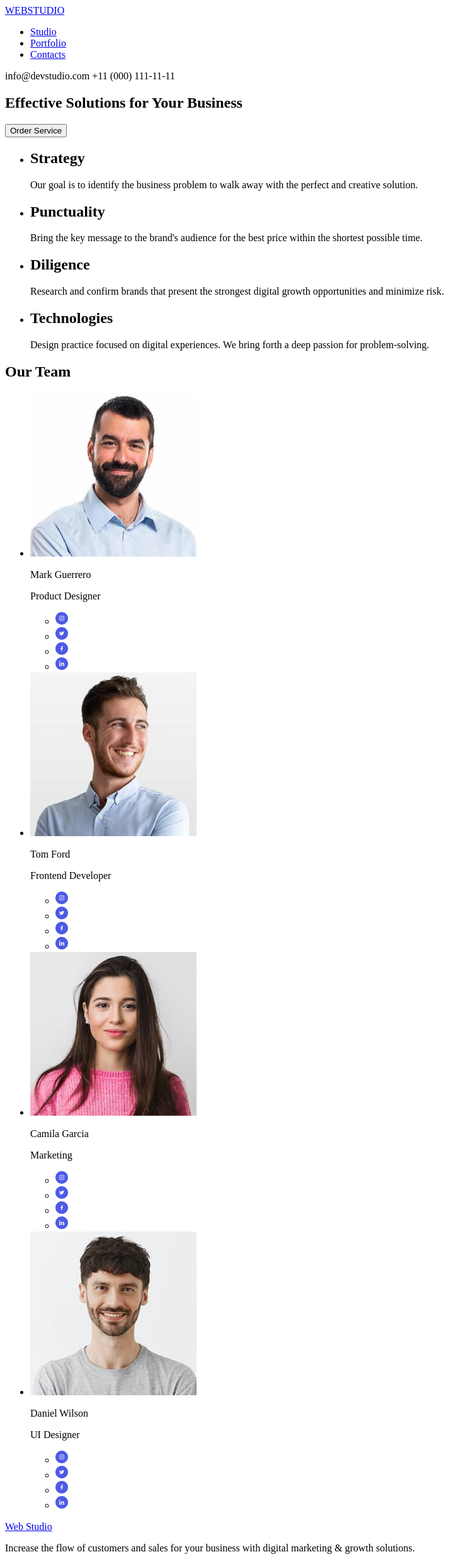
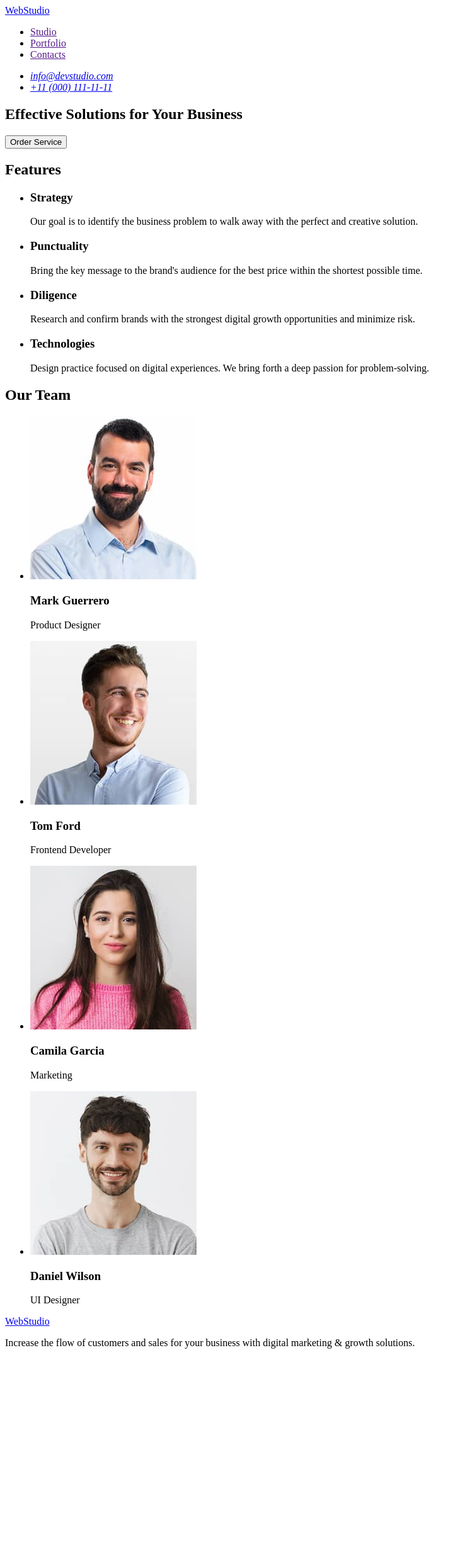
Before and after one commit to Bashmachok1982/goit-markup-hw-01, a plain HTML site: page index.html in a window 1280 px wide. Shown: the whole page at 63% size, without its empty margins (0-754 px from the left). After the commit the page ends 2158 px from the top, so only its background shows below. Drawn offline with Linux system fonts and the light colour scheme.

```diff
--- a/index.html
+++ b/index.html
@@ -6,112 +6,135 @@
     <title>WEB STUDIO</title>
   </head>
   <body>
-  <div class="wrapper">
     <header class="top-line-bg">
-      <a href="#"><span>WEB</span><span>STUDIO</span></a>
       <nav>
+        <!-- B7 -->
+        <a href="./index.html">WebStudio</a>
+        <!-- Логотип -->
         <ul>
-          <li><a href="#studio">Studio</a></li>
-          <li><a href="#portfolio">Portfolio</a></li>
-          <li><a href="#contacts">Contacts</a></li>
+          <li><a href="">Studio</a></li>
+          <li><a href="">Portfolio</a></li>
+          <li><a href="">Contacts</a></li>
         </ul>
       </nav>
-      <div>
-        <span>info@devstudio.com</span>
-        <span>+11 (000) 111-11-11</span>
-      </div>
+      <address>
+        <!-- Контакты -->
+        <ul>
+          <li><a href="mailto:info@devstudio.com">info@devstudio.com</a></li>
+          <li><a href="tel:+110001111111">+11 (000) 111-11-11</a></li>
+        </ul>
+      </address>
     </header>
 
     <main>
       <section id="hero" class="dark-bg">
         <h1>Effective Solutions for Your Business</h1>
+        <!-- B9 -->
         <button type="button">Order Service</button>
+        <!-- B10 -->
       </section>
 
       <section id="section1" class="light-bg">
+        <h2>Features</h2>
+        <!-- Добавлен заголовок секции -->
         <ul>
+          <!-- B15 -->
           <li>
-            <h2>Strategy</h2>
-            <p>Our goal is to identify the business problem to walk away with the perfect and creative solution.</p>
+            <h3>Strategy</h3>
+            <!-- Заменен h2 на h3 -->
+            <p>
+              Our goal is to identify the business problem to walk away with the
+              perfect and creative solution.
+            </p>
           </li>
           <li>
-            <h2>Punctuality</h2>
-            <p>Bring the key message to the brand's audience for the best price within the shortest possible time.</p>
+            <h3>Punctuality</h3>
+            <!-- Заменен h2 на h3 -->
+            <p>
+              Bring the key message to the brand's audience for the best price
+              within the shortest possible time.
+            </p>
           </li>
           <li>
-            <h2>Diligence</h2>
-            <p>Research and confirm brands that present the strongest digital growth opportunities and minimize risk.</p>
+            <h3>Diligence</h3>
+            <!-- Заменен h2 на h3 -->
+            <p>
+              Research and confirm brands with the strongest digital growth
+              opportunities and minimize risk.
+            </p>
+            <!-- Исправлен текст -->
           </li>
           <li>
-            <h2>Technologies</h2>
-            <p>Design practice focused on digital experiences. We bring forth a deep passion for problem-solving.</p>
+            <h3>Technologies</h3>
+            <!-- Заменен h2 на h3 -->
+            <p>
+              Design practice focused on digital experiences. We bring forth a
+              deep passion for problem-solving.
+            </p>
           </li>
         </ul>
       </section>
 
       <section id="section2" class="light-bg">
         <h2>Our Team</h2>
+        <!-- B11 -->
         <ul>
+          <!-- B15 -->
           <li>
-            <img src="images/img1.jpg" alt="Mark Guerrero" width="264" height="260" />
-            <div>
-              <p>Mark Guerrero</p>
+            <img
+              src="./images/img1.jpg"
+              alt="Mark Guerrero"
+              width="264"
+              height="260"
+            />
+            <!-- Исправлен src и width -->
+            <h3>Mark Guerrero</h3>
             <p>Product Designer</p>
-              <ul>
-                <li><a href="#"><img src="images/instagram.svg" alt="Instagram" width="20" height="20" /></a></li>
-                <li><a href="#"><img src="images/twitter.svg" alt="Twitter" width="20" height="20" /></a></li>
-                <li><a href="#"><img src="images/facebook.svg" alt="Facebook" width="20" height="20" /></a></li>
-                <li><a href="#"><img src="images/linkedin.svg" alt="LinkedIn" width="20" height="20" /></a></li>
-              </ul>
-            </div>
           </li>
           <li>
-            <img src="images/img2.jpg" alt="Tom Ford" width="264" height="260" />
-            <div>
-              <p>Tom Ford</p>
+            <img
+              src="./images/img2.jpg"
+              alt="Tom Ford"
+              width="264"
+              height="260"
+            />
+            <!-- Исправлен src и width -->
+            <h3>Tom Ford</h3>
             <p>Frontend Developer</p>
-              <ul>
-                <li><a href="#"><img src="images/instagram.svg" alt="Instagram" width="20" height="20" /></a></li>
-                <li><a href="#"><img src="images/twitter.svg" alt="Twitter" width="20" height="20" /></a></li>
-                <li><a href="#"><img src="images/facebook.svg" alt="Facebook" width="20" height="20" /></a></li>
-                <li><a href="#"><img src="images/linkedin.svg" alt="LinkedIn" width="20" height="20" /></a></li>
-              </ul>
-            </div>
           </li>
           <li>
-            <img src="images/img3.jpg" alt="Camila Garcia" width="264" height="260" />
-            <div>
-              <p>Camila Garcia</p>
+            <img
+              src="./images/img3.jpg"
+              alt="Camila Garcia"
+              width="264"
+              height="260"
+            />
+            <!-- Исправлен src и width -->
+            <h3>Camila Garcia</h3>
             <p>Marketing</p>
-              <ul>
-                <li><a href="#"><img src="images/instagram.svg" alt="Instagram" width="20" height="20" /></a></li>
-                <li><a href="#"><img src="images/twitter.svg" alt="Twitter" width="20" height="20" /></a></li>
-                <li><a href="#"><img src="images/facebook.svg" alt="Facebook" width="20" height="20" /></a></li>
-                <li><a href="#"><img src="images/linkedin.svg" alt="LinkedIn" width="20" height="20" /></a></li>
-              </ul>
-            </div>
           </li>
           <li>
-            <img src="images/img4.jpg" alt="Daniel Wilson" width="264" height="260" />
-            <div>
-              <p>Daniel Wilson</p>
+            <img
+              src="./images/img4.jpg"
+              alt="Daniel Wilson"
+              width="264"
+              height="260"
+            />
+            <!-- Исправлен src и width -->
+            <h3>Daniel Wilson</h3>
             <p>UI Designer</p>
-              <ul>
-                <li><a href="#"><img src="images/instagram.svg" alt="Instagram" width="20" height="20" /></a></li>
-                <li><a href="#"><img src="images/twitter.svg" alt="Twitter" width="20" height="20" /></a></li>
-                <li><a href="#"><img src="images/facebook.svg" alt="Facebook" width="20" height="20" /></a></li>
-                <li><a href="#"><img src="images/linkedin.svg" alt="LinkedIn" width="20" height="20" /></a></li>
-              </ul>
-            </div>
           </li>
         </ul>
       </section>
     </main>
 
     <footer class="dark-bg">
-      <a href="#">Web Studio</a>
-      <p>Increase the flow of customers and sales for your business with digital marketing & growth solutions.</p>
+      <a href="./index.html">WebStudio</a>
+      <!-- Исправлен логотип -->
+      <p>
+        Increase the flow of customers and sales for your business with digital
+        marketing & growth solutions.
+      </p>
     </footer>
-  </div>
   </body>
 </html>
```
Lines whose indentation alone changed are shown as unchanged.
